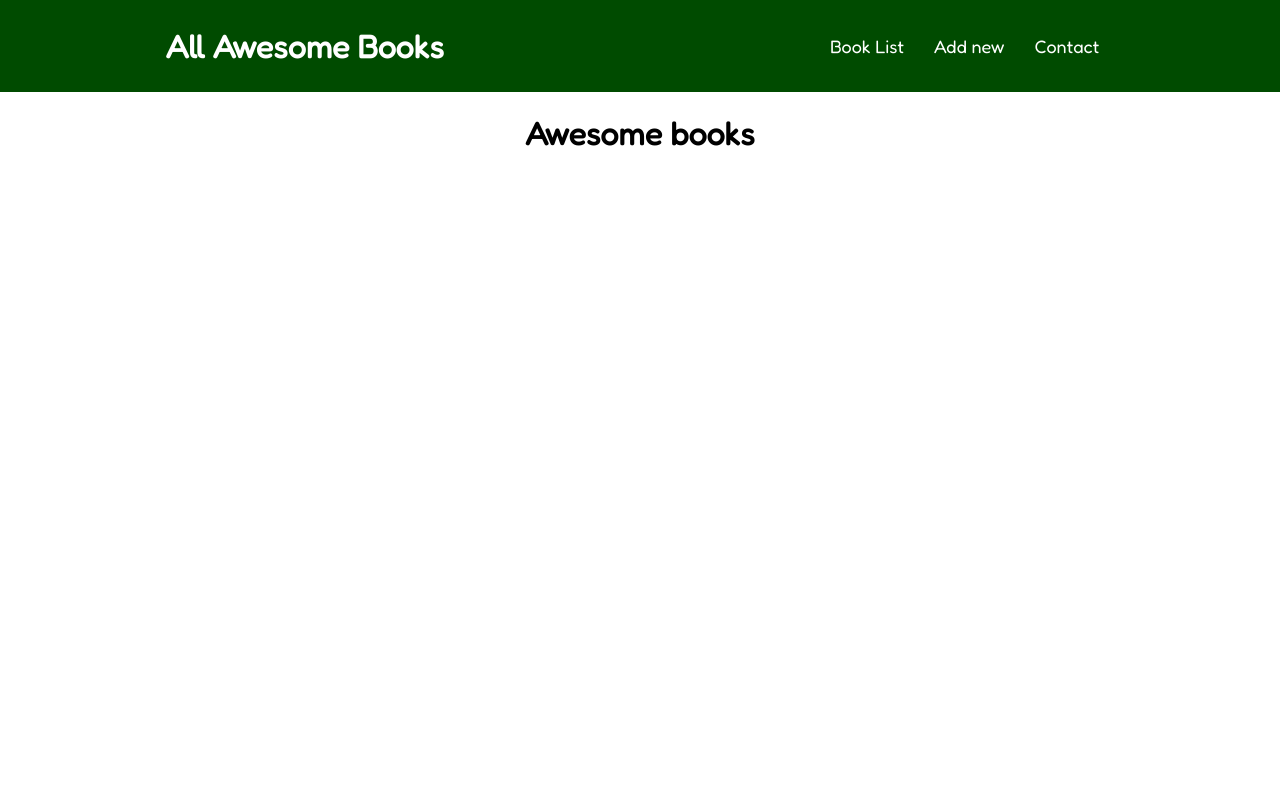
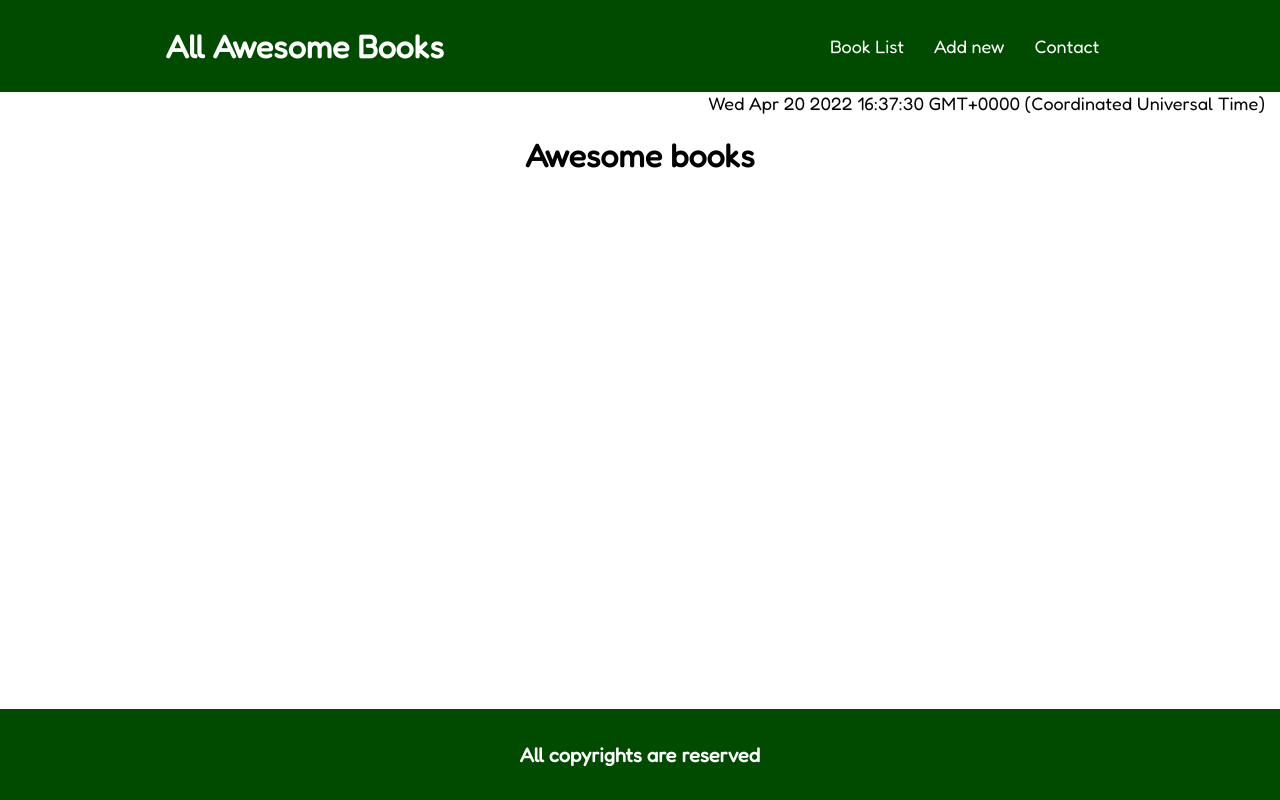
Before and after one commit to NabilHY/awesomeBook, a website: page index.html in a window 1280 px wide. Drawn offline with Linux system fonts and the light colour scheme.

Commit message:
Add date improve layout

```diff
--- a/index.html
+++ b/index.html
@@ -21,6 +21,7 @@
             </ul>
         </nav>
     </header>
+    <div id="date"></div>
     <h1>Awesome books</h1>
     <div class="container">
     </div>
@@ -44,9 +45,10 @@
             <li>Our address: 2149 Powder House Road</li>
         </ul>
     </section>
-    <!-- <footer>
+    <footer>
         <h5>All copyrights are reserved</h5>
-    </footer> -->
+    </footer>
     <script src="main.js"></script>
+    <script src="https://moment.github.io/luxon/global/luxon.min.js"></script>
 </body>
 </html>
--- a/main.js
+++ b/main.js
@@ -5,6 +5,8 @@ const booksSection = document.querySelector('.container');
 const addBook = document.querySelector('.add-btn');
 const titleValue = document.getElementById('title');
 const authorValue = document.getElementById('author');
+
+
 class Books {
   constructor(title, author) {
     this.title = title;
@@ -50,6 +52,8 @@ class Methods {
               `;
       });
     }
+    const cd = new Date();
+    document.getElementById('date').innerHTML = cd;
   }
 
   static removeLS(r) {
@@ -82,28 +86,28 @@ addBook.addEventListener('click', (e) => {
 // select sections
 const viewBooks = document.querySelector('#book-list');
 const viewAddBook = document.querySelector('#add-new');
-const  vieContact = document.querySelector('#contact');
+const vieContact = document.querySelector('#contact');
 //
 const displayBookSec = document.querySelector('.container');
-const  fieldAddSec = document.querySelector('.field-add');
-const contactSec =document.querySelector('.contact');
+const fieldAddSec = document.querySelector('.field-add');
+const contactSec = document.querySelector('.contact');
 // add event listners
 console.log(displayBookSec);
-viewBooks.addEventListener('click', () =>{
-  viewBooks.style.display = "block";
-  displayBookSec.style.display = "flex";
-  fieldAddSec.style.display = "none";
-  contactSec.style.display = "none";
-} );
+viewBooks.addEventListener('click', () => {
+  viewBooks.style.display = 'block';
+  displayBookSec.style.display = 'flex';
+  fieldAddSec.style.display = 'none';
+  contactSec.style.display = 'none';
+});
 
-viewAddBook.addEventListener('click', () =>{
-  fieldAddSec.style.display = "flex";
-  displayBookSec.style.display = "none";
-  contactSec.style.display = "none";
-} );
+viewAddBook.addEventListener('click', () => {
+  fieldAddSec.style.display = 'flex';
+  displayBookSec.style.display = 'none';
+  contactSec.style.display = 'none';
+});
 
-vieContact.addEventListener('click', () =>{
-  contactSec.style.display = "flex";
-  fieldAddSec.style.display = "none";
-  displayBookSec.style.display = "none";
-} );
+vieContact.addEventListener('click', () => {
+  contactSec.style.display = 'flex';
+  fieldAddSec.style.display = 'none';
+  displayBookSec.style.display = 'none';
+});
--- a/style.css
+++ b/style.css
@@ -1,5 +1,14 @@
+* {
+  box-sizing: border-box;
+}
+
+html,
 body {
-  margin: 0;
+    margin: 0;
+    padding: 0;
+    width: 100%;
+    overflow-x: hidden;
+    height: 100vh;
 }
 
 h1 {
@@ -8,6 +17,7 @@ h1 {
 }
 
 .container {
+  border : '1px dotted rgb(241, 19, 3)';
   display: flex;
   flex-direction: column;
   list-style: none;
@@ -163,6 +173,7 @@ h1 {
   padding: 4% 22%;
   color: #000;
   text-align: left;
+  margin: 1%;
 }
 
 .contact ul li {
@@ -178,10 +189,18 @@ footer {
   bottom: 0;
   left: 0;
   right: 0;
-  background-color: rgb(109, 31, 0);
+  background-color: rgb(0, 75, 0);
   font-family: 'Fredoka', sans-serif;
   font-size: x-large;
   text-align: center;
   color: #fff;
-  padding: 1em 0;
 }
+
+#date {
+  font-family: 'Fredoka', sans-serif;
+  font-size: large;
+  padding: 0 15px;
+  color: rgb(8, 8, 8);
+  cursor: pointer;
+  text-align: right;
+}
```
